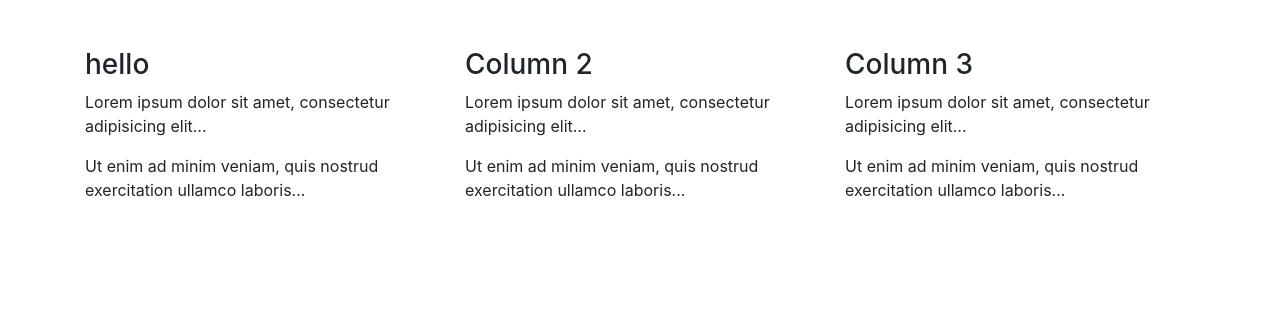
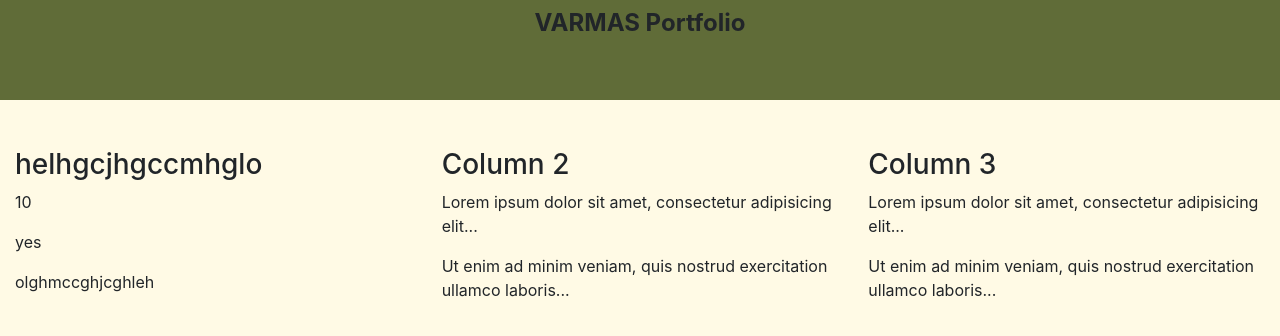
Before and after one commit to PriyathamVarma/vuejs_udemy, a plain HTML site: page index.html in a window 1280 px wide. Drawn offline with nearby package versions, Linux system fonts and the light colour scheme.

Commit message:
some styles

```diff
--- a/index.html
+++ b/index.html
@@ -9,19 +9,25 @@
   <script src="https://cdn.jsdelivr.net/npm/jquery@3.5.1/dist/jquery.slim.min.js"></script>
   <script src="https://cdn.jsdelivr.net/npm/popper.js@1.16.1/dist/umd/popper.min.js"></script>
   <script src="https://cdn.jsdelivr.net/npm/bootstrap@4.6.1/dist/js/bootstrap.bundle.min.js"></script>
+  <!-- style.css -->
+  <link rel="stylesheet" href="style.css">
 </head>
 
 <!-- Body of the file -->
 <body>
 
 
+<div class="header-own">
+    VARMAS Portfolio
+</div>
 
-<div class="container mt-5">
+<div class="container-fluid mt-5">
   <div class="row">
     <div class="col-sm-4" id ="app">
       <h3>{{message}}</h3>
-      <p>Lorem ipsum dolor sit amet, consectetur adipisicing elit...</p>
-      <p>Ut enim ad minim veniam, quis nostrud exercitation ullamco laboris...</p>
+      <p>{{number}}</p>
+      <p>{{isActive ? 'yes':'no'}}</p>
+      <p>{{message.split('').reverse('').join('')}}</p>
     </div>
     <div class="col-sm-4">
       <h3>Column 2</h3>
@@ -43,10 +49,13 @@
 
 <script>
 
-    new Vue({
+   var app =  new Vue({
         el: '#app',
         data:{
-            message: 'hello'
+
+            number :10,
+            message: 'helhgcjhgccmhglo',
+            isActive:true
         }
     });
 
--- /dev/null
+++ b/style.css
@@ -0,0 +1,25 @@
+body{
+    background-color:  #FFFAE5;
+}
+
+.header-own{
+    background-color: #606c38;
+    text-align: center;
+    font-size: 24px;
+    font-weight: bolder;
+    height:100px;
+    width:100%;
+    padding: 5px 10px;
+}
+
+
+.header-own-v2{
+    background-color: #283618;
+    text-align: center;
+    font-size: 24px;
+    font-weight: bolder;
+    height:100px;
+    width:100%;
+    padding: 5px 10px;
+    color: white;
+}
```
